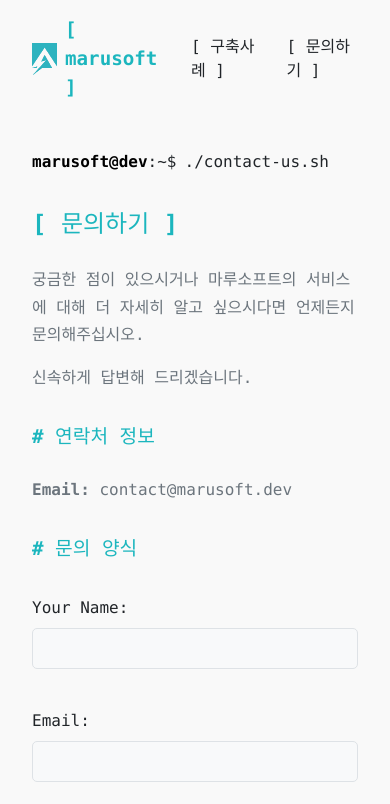
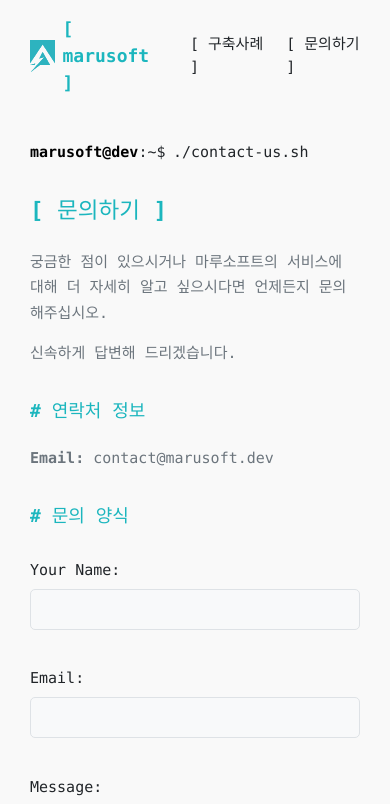
Before and after one commit to marusoft-dev/homepage, a Vue app: page /homepage/contact in a window 390 px wide. Shown: the top 804 px of the page. Built offline with nearby package versions, Linux system fonts and the light colour scheme; a web font is replaced by a local one.

Commit message:
refactor: Further reduce mobile font size and add horizontal scrolling for overflow

```diff
--- a/src/style.css
+++ b/src/style.css
@@ -27,18 +27,18 @@
   -webkit-text-size-adjust: 100%;
 
   /* Responsive Font Sizing */
-  font-size: 16px; /* Base font size for mobile */
+  font-size: 15px; /* Base font size for mobile, adjusted for better readability */
 }
 
 @media (min-width: 600px) { /* Tablets and larger */
   :root {
-    font-size: 17px;
+    font-size: 16px; /* Adjusted to maintain relative sizing */
   }
 }
 
 @media (min-width: 900px) { /* Desktops and larger */
   :root {
-    font-size: 18px;
+    font-size: 17px; /* Adjusted to maintain relative sizing */
   }
 }
 
@@ -60,9 +60,8 @@
 
 
 body {
-
   min-height: 100vh;
-
+  overflow-x: auto; /* Enable horizontal scrolling for overflowing content */
 }
 
 
```
